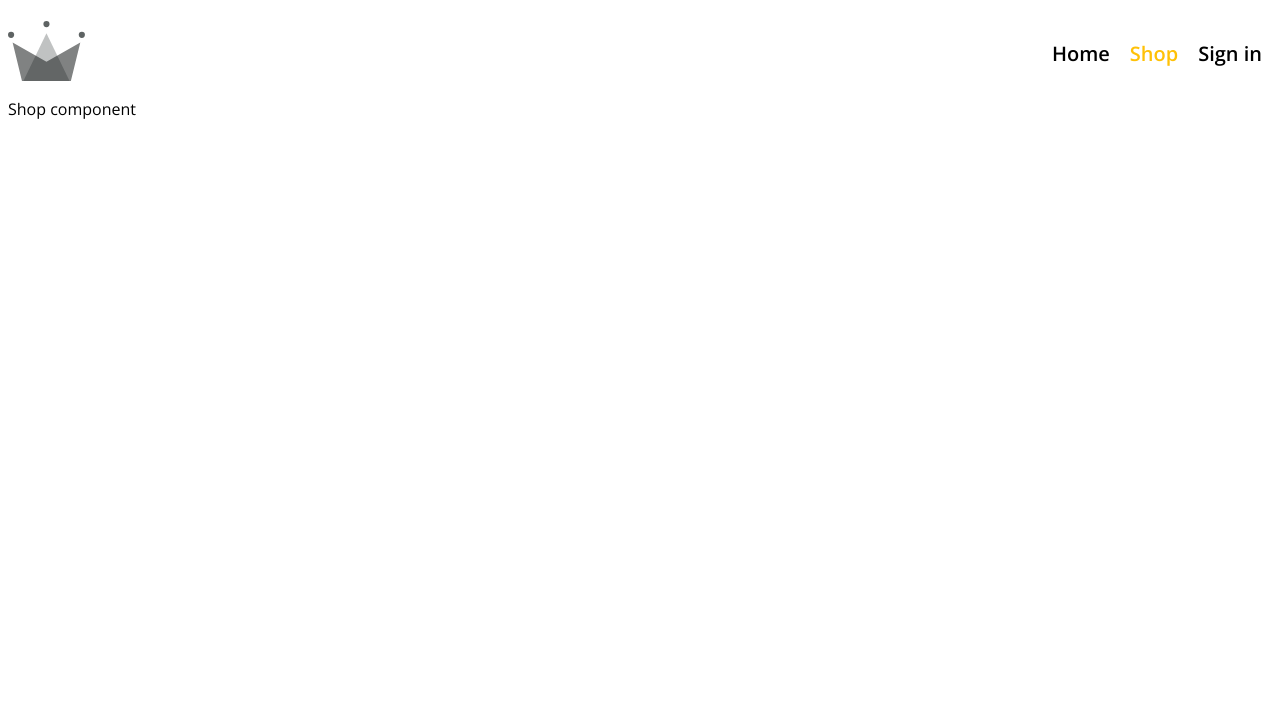
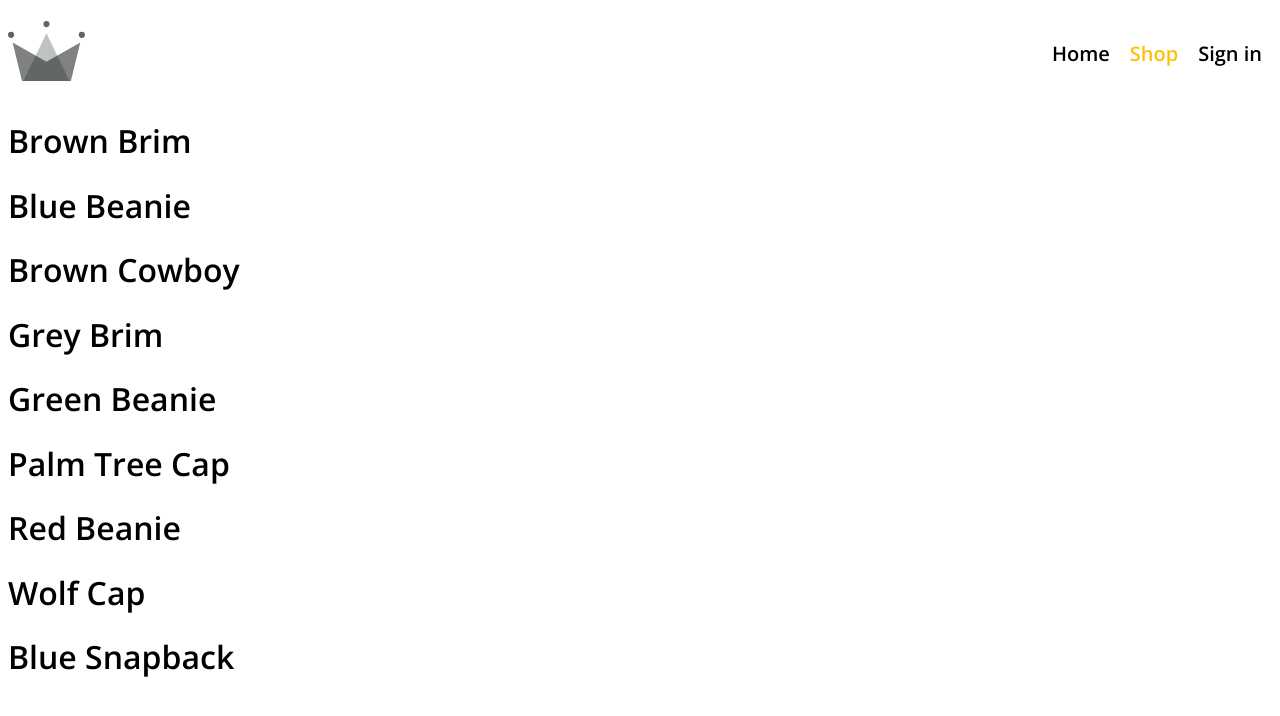
Before and after one commit to armmanvardanyan/store, a React (Create React App) app: page /shop in a window 1280 px wide. Shown: the top 716 px of the page. Built offline with nearby package versions, Linux system fonts and the light colour scheme; no server answers.

Commit message:
creating shop component and context for our products

```diff
--- a/src/App.js
+++ b/src/App.js
@@ -2,12 +2,8 @@
 import Home from "./routes/home/home.component";
 import Navigation from "./routes/naviagation/navigation.component";
 import Authentication from "./routes/authentication/authentication.component";
+import Shop from "./routes/shop/shop.component";
 
-const Shop = () => {
-    return <div>
-      Shop component
-    </div>
-}
 
 const App = () => {
   return (
--- /dev/null
+++ b/src/contexts/products.context.js
@@ -0,0 +1,18 @@
+import { createContext, useState } from "react";
+import PRODUCTS  from '../shop-data.json'
+
+export const ProductContext = createContext({
+    products: []
+})
+
+export const ProductsProvider = ({children}) => {
+    const [products,setProducts] = useState(PRODUCTS)
+
+
+    const value = {products}
+
+    return <ProductContext.Provider value={value} >
+        {children}
+    </ProductContext.Provider>
+
+}
--- a/src/index.js
+++ b/src/index.js
@@ -2,14 +2,19 @@
 import ReactDOM from 'react-dom/client';
 import {BrowserRouter} from 'react-router-dom'
 import App from './App';
+import { ProductsProvider } from './contexts/products.context';
 import { UserProvider } from './contexts/user.context';
 import './index.scss';
+
+
 
 const root = ReactDOM.createRoot(document.getElementById('root'));
 root.render(
     <BrowserRouter>
       <UserProvider>
-        <App />
+        <ProductsProvider>
+          <App />
+        </ProductsProvider>
       </UserProvider>
     </BrowserRouter>
 );
--- /dev/null
+++ b/src/routes/shop/shop.component.jsx
@@ -0,0 +1,25 @@
+import { useContext } from "react";
+import { ProductContext } from "../../contexts/products.context";
+
+
+
+
+const Shop = () => {
+
+    const {products} = useContext(ProductContext)
+
+    console.log(products);
+    return (
+        <div>
+            {products.map(({name,id,price}) => {
+                return (
+                    <div key={id}>
+                        <h1>{name}</h1>
+                    </div>
+                )
+            })}
+        </div>
+    )
+}
+
+export default Shop;
--- /dev/null
+++ b/src/shop-data.json
@@ -0,0 +1,56 @@
+[
+    {
+      "id": 1,
+      "name": "Brown Brim",
+      "imageUrl": "https://i.ibb.co/ZYW3VTp/brown-brim.png",
+      "price": 25
+    },
+    {
+      "id": 2,
+      "name": "Blue Beanie",
+      "imageUrl": "https://i.ibb.co/ypkgK0X/blue-beanie.png",
+      "price": 18
+    },
+    {
+      "id": 3,
+      "name": "Brown Cowboy",
+      "imageUrl": "https://i.ibb.co/QdJwgmp/brown-cowboy.png",
+      "price": 35
+    },
+    {
+      "id": 4,
+      "name": "Grey Brim",
+      "imageUrl": "https://i.ibb.co/RjBLWxB/grey-brim.png",
+      "price": 25
+    },
+    {
+      "id": 5,
+      "name": "Green Beanie",
+      "imageUrl": "https://i.ibb.co/YTjW3vF/green-beanie.png",
+      "price": 18
+    },
+    {
+      "id": 6,
+      "name": "Palm Tree Cap",
+      "imageUrl": "https://i.ibb.co/rKBDvJX/palm-tree-cap.png",
+      "price": 14
+    },
+    {
+      "id": 7,
+      "name": "Red Beanie",
+      "imageUrl": "https://i.ibb.co/bLB646Z/red-beanie.png",
+      "price": 18
+    },
+    {
+      "id": 8,
+      "name": "Wolf Cap",
+      "imageUrl": "https://i.ibb.co/1f2nWMM/wolf-cap.png",
+      "price": 14
+    },
+    {
+      "id": 9,
+      "name": "Blue Snapback",
+      "imageUrl": "https://i.ibb.co/X2VJP2W/blue-snapback.png",
+      "price": 16
+    }
+  ]
```
Also changed, not shown: src/routes/shop/shop.styles.scss (added).
